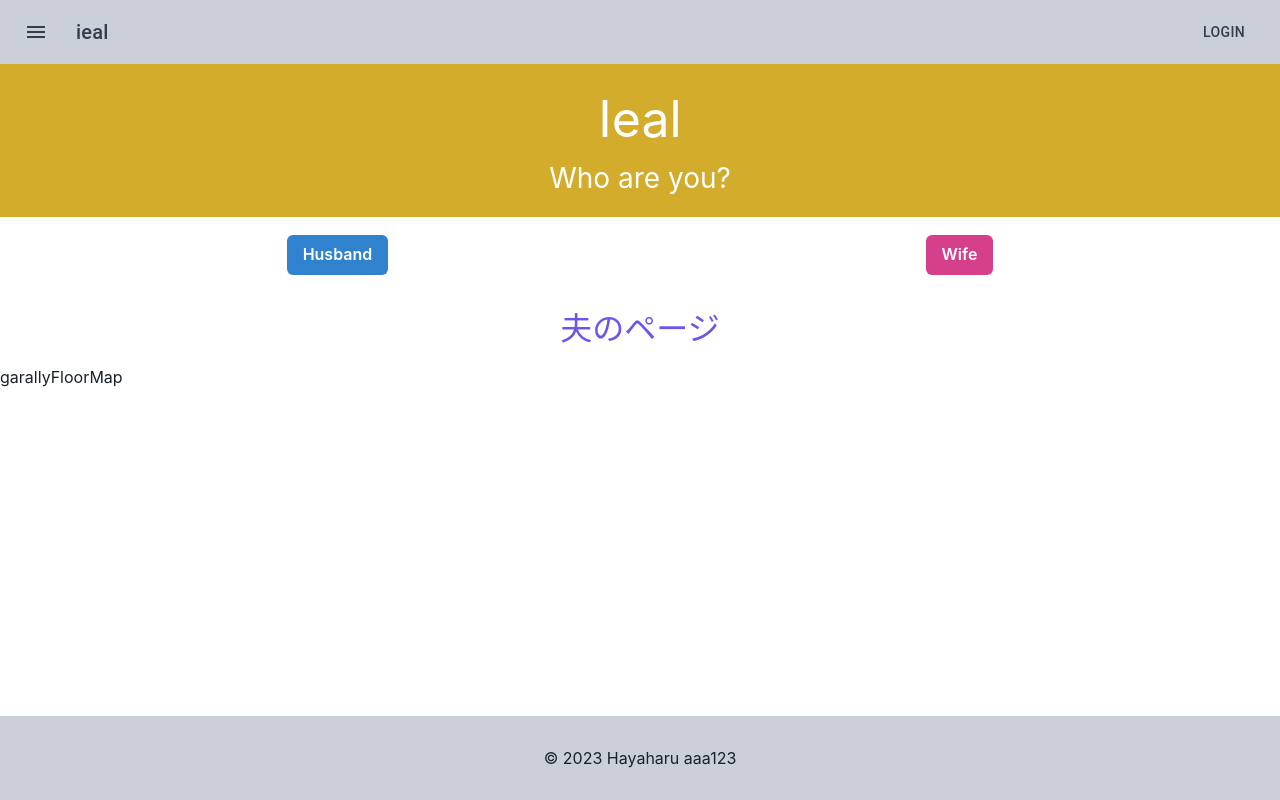
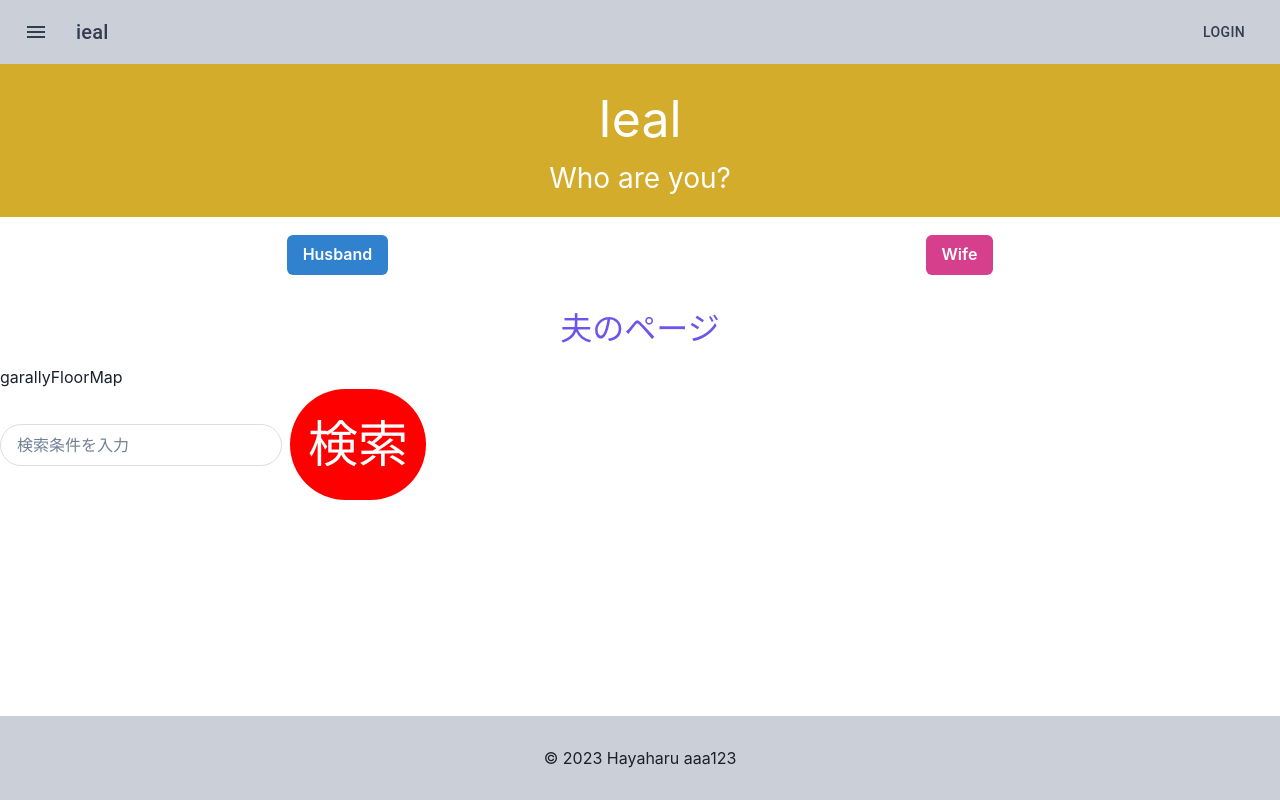
Before and after one commit to haruharu3220/20230213_homework, a React (Vite) app in the folder ieal/: page /husband in a window 1280 px wide. Built offline with nearby package versions, Linux system fonts and the light colour scheme.

Commit message:
moleculeとして検索バーの作成

```diff
--- a/ieal/src/App.jsx
+++ b/ieal/src/App.jsx
@@ -10,6 +10,7 @@
 import  styled  from "styled-components";
 import { PrimaryButton } from './components/atoms/button/PrimaryButton';
 import { SecondButton } from './components/atoms/button/SecondButton';
+import { SearchInput } from './components/molecules/SearchInput';
 
 const App = () => {
 
@@ -21,6 +22,8 @@
         <Hero />
         {/* <PrimaryButton>テスト</PrimaryButton>
         <SecondButton>だよ</SecondButton> */}
+        <br />
+        <SearchInput/>
         {/* <p>kitchin</p>
         <p>bath</p>
         <p>washRoom</p>
--- /dev/null
+++ b/ieal/src/components/atoms/input/input.jsx
@@ -0,0 +1,15 @@
+import styled from "styled-components";
+export const Input = (props) =>{
+    const { placeholder = "" } = props;
+    return (
+        <SInput type="text" placeholder={placeholder}/>
+    );
+};
+
+const SInput = styled.input`
+    padding: 8px 16px;
+    border: solid #ddd 1px;
+    border-radius: 999px;
+    outline:none;
+
+`;
--- /dev/null
+++ b/ieal/src/components/molecules/SearchInput.jsx
@@ -0,0 +1,27 @@
+import { PrimaryButton } from "../atoms/button/PrimaryButton";
+import { Input } from "../atoms/input/input";
+import  styled  from "styled-components";
+
+export const SearchInput = () => {
+    return(
+        <div>
+            <SContainer>
+                <Input placeholder="検索条件を入力" />
+                <SButtonWrapper>
+                    <PrimaryButton>検索</PrimaryButton>
+                </SButtonWrapper>
+            </SContainer>
+        </div>
+
+    );
+
+};
+
+const SContainer = styled.div`
+    display:flex;
+    align-items:center;
+`;
+
+const SButtonWrapper = styled.div`
+    padding-left:8px;
+`;
```
Also changed, not shown: 1 other file (tests, documents, lock files or other folders).
